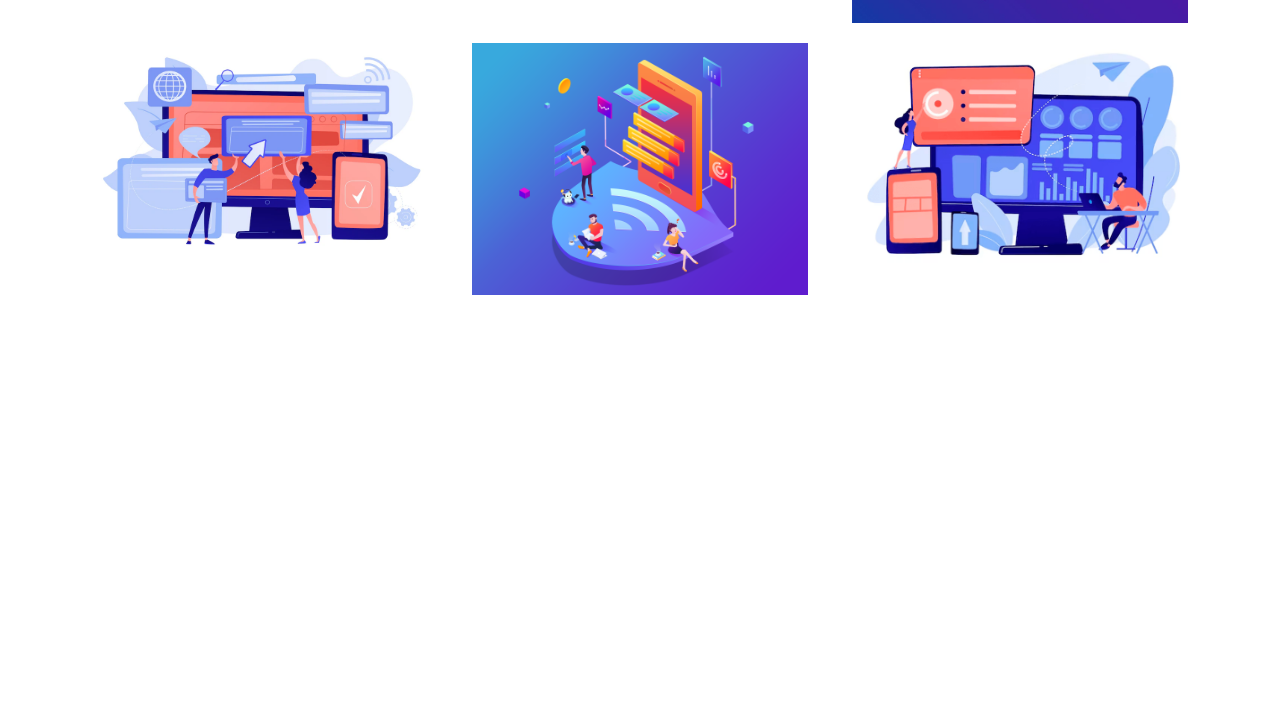
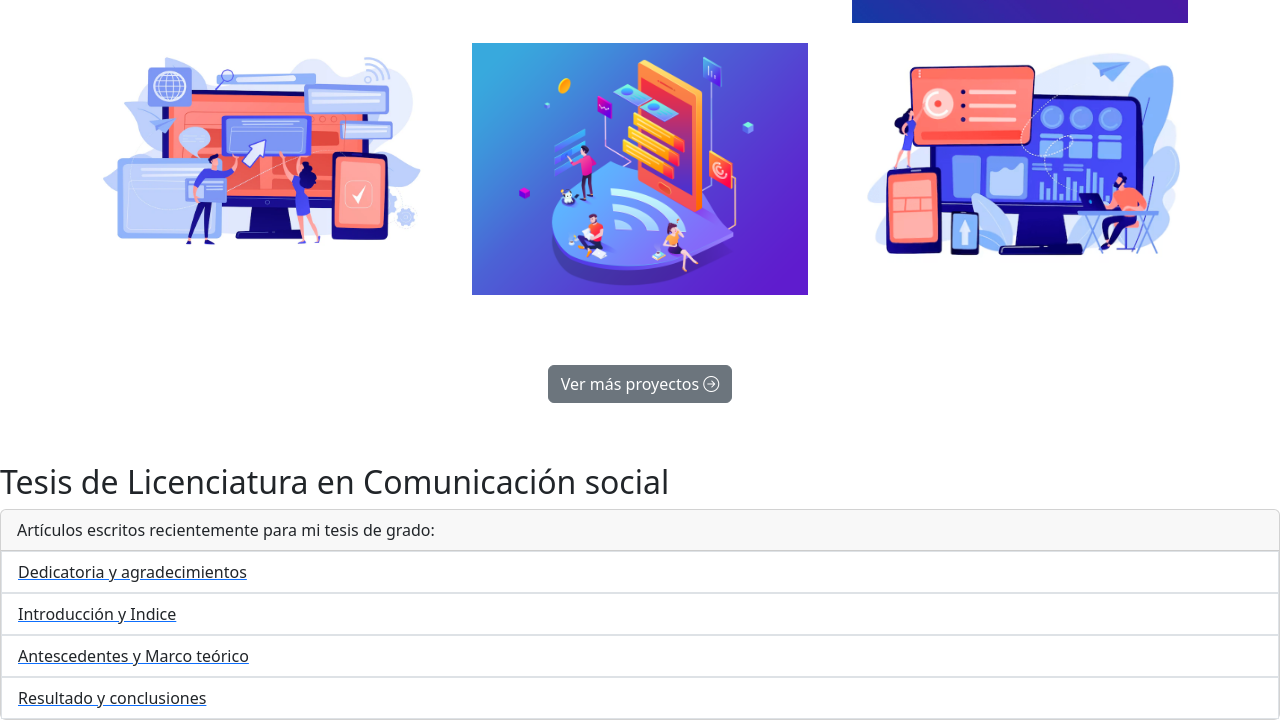
Before and after one commit to georginacostilla/proyectoPortfolio-freeCodeCamp, a plain HTML site: page index.html in a window 1280 px wide. Shown: the part 2590-3310 px from the top of the page. Before the commit the page ends 2975 px from the top, so only its background shows below. Drawn offline with nearby package versions, Linux system fonts and the light colour scheme.

Commit message:
se agrega sección Articulos de mi Tesis

```diff
--- a/css/style.css
+++ b/css/style.css
@@ -145,14 +145,16 @@
     position: relative;
 }
 
-.overley .iconos-contenedor{
-    display: flex;
-}
-
 .overley i{
     color: black;
     font-size: 60px;
     margin: 10px;
+}
+
+.btn-secondary {
+    font-size: 1.1rem;
+    margin: 20px;
+    font-weight: bold;
 }
 
 /*oculta el icono en dispositivos pequeños*/
@@ -166,4 +168,15 @@
 @media screen and (min-width: 700px) {
     .contenidoInferiorImg {
         max-width: 600px
-    }}
+    }
+}
+
+@media screen and (max-width: 400px){
+    .overley p{
+        font-size: 18px;
+    }
+
+    .overley i{
+        font-size: 30px;
+    }
+}
--- a/index.html
+++ b/index.html
@@ -1,5 +1,6 @@
 <!DOCTYPE html>
 <html lang="es">
+
 <head>
     <meta charset="UTF-8">
     <meta name="author" content="Georgina Costilla">
@@ -9,12 +10,16 @@
     <title>Proyecto: Portafolio con Bootstrap para free code camp</title>
     <link rel="stylesheet" href="./css/style.css">
     <link rel="icon" href="./img/portafolio-icon.png" type="image/x-icon">
-    <link href="https://cdn.jsdelivr.net/npm/bootstrap@5.3.2/dist/css/bootstrap.min.css" rel="stylesheet" integrity="sha384-T3c6CoIi6uLrA9TneNEoa7RxnatzjcDSCmG1MXxSR1GAsXEV/Dwwykc2MPK8M2HN" crossorigin="anonymous">
+    <link href="https://cdn.jsdelivr.net/npm/bootstrap@5.3.2/dist/css/bootstrap.min.css" rel="stylesheet"
+        integrity="sha384-T3c6CoIi6uLrA9TneNEoa7RxnatzjcDSCmG1MXxSR1GAsXEV/Dwwykc2MPK8M2HN" crossorigin="anonymous">
     <link rel="preconnect" href="https://fonts.googleapis.com">
     <link rel="preconnect" href="https://fonts.gstatic.com" crossorigin>
-    <link href="https://fonts.googleapis.com/css2?family=Caveat&family=Dancing+Script&family=Roboto+Mono&family=Satisfy&display=swap" rel="stylesheet">
+    <link
+        href="https://fonts.googleapis.com/css2?family=Caveat&family=Dancing+Script&family=Roboto+Mono&family=Satisfy&display=swap"
+        rel="stylesheet">
     <link rel="stylesheet" href="https://cdn.jsdelivr.net/npm/bootstrap-icons@1.11.2/font/bootstrap-icons.min.css">
 </head>
+
 <body>
     <nav class="navbar navbar-expand-md navbar light ">
         <div class="container-fluid">
@@ -23,7 +28,8 @@
                 <span class="navbar-toggler-icon"></span>
             </button>
             <div class="collapse navbar-collapse" id="navbar-toggler">
-                <a class="navbar-brand" href="#"><img src="./img/portafolio-icon.png" alt="icono-portafolio" id="imgIcono"></a>
+                <a class="navbar-brand" href="#"><img src="./img/portafolio-icon.png" alt="icono-portafolio"
+                        id="imgIcono"></a>
                 <ul class="navbar-nav d-flex justify-content-center align-items-center">
                     <li class="nav-item">
                         <a class="nav-link active" aria-current="page" href="#">Sobre mí</a>
@@ -44,20 +50,24 @@
 
     <section class="hero align-items-stretch">
         <div class="heroPrincipal d-flex flex-column justify-content-center align-items-center">
-            <img src="./img/photo.png"class="rounded-circle photo" alt="foto de perfil">
+            <img src="./img/photo.png" class="rounded-circle photo" alt="foto de perfil">
             <h2>Hello! Soy Georgina</h2><br>
             <h4>Un poco sobre mí..</h4>
             <h5>
-                Mi nombre es Georgina Costilla, tengo 32 años; el año 2021 me recibí de Técnica Universitaria en Ciencias de la comunicación social y actualmente estoy
+                Mi nombre es Georgina Costilla, tengo 32 años; el año 2021 me recibí de Técnica Universitaria en
+                Ciencias de la comunicación social y actualmente estoy
                 escribiendo mi tesis de Licenciatura en la UNT; de manera paralela en el año 2020 empecé mis estudios de
-                Programación en la UNT - FRT y hace relativamente poco tiempo gane una beca, en programación full stack en Rolling Code
+                Programación en la UNT - FRT y hace relativamente poco tiempo gane una beca, en programación full stack
+                en Rolling Code
                 School🚀
                 Mi objetivo en lo académico, siempre fue tratar de fusionar los
-                conocimientos adquiridos en Comunicación y Programación, tanto para mi crecimiento personal, profesional y
+                conocimientos adquiridos en Comunicación y Programación, tanto para mi crecimiento personal, profesional
+                y
                 en un futuro en lo laboral.
             </h5>
             <div>
-                <img class="contenidoInferiorImg img-fluid w-50 h-50 mt-3" src="./img/hero-inferior.svg" alt="Imagen de HTML, CSS, JavaScript y React">
+                <img class="contenidoInferiorImg img-fluid w-50 h-50 mt-3" src="./img/hero-inferior.svg"
+                    alt="Imagen de HTML, CSS, JavaScript y React">
             </div>
         </div>
     </section>
@@ -88,7 +98,8 @@
                         <p class="diseñoTitulo">Desarrollo web</p>
                         <i class="bi bi-code"></i>
                     </div>
-                    <p>Creación y mantenimiento de sitios web, abarcando aspectos del front-end (interfaz visible para los usuarios) y el back-end (lógica y funcionamiento detrás de escena)</p>
+                    <p>Creación y mantenimiento de sitios web, abarcando aspectos del front-end (interfaz visible para
+                        los usuarios) y el back-end (lógica y funcionamiento detrás de escena)</p>
                     <div class="mt-4 mb-4">
                         <span class="badge text-bg-primary">html</span>
                         <span class="badge text-bg-primary">css</span>
@@ -101,7 +112,8 @@
                         <p class="diseñoTitulo">Community manager</p>
                         <i class="bi bi-laptop"></i>
                     </div>
-                    <p>Gestión y desarrollo de la presencia online de una marca, empresa o comunidad en redes sociales. Incluye creaación de contenido, interacción con la audiencia, etc.</p>
+                    <p>Gestión y desarrollo de la presencia online de una marca, empresa o comunidad en redes sociales.
+                        Incluye creaación de contenido, interacción con la audiencia, etc.</p>
                     <div class="mt-4 mb-4">
                         <span class="badge text-bg-primary">Redes Sociales</span>
                         <span class="badge text-bg-primary">Contenido Digital</span>
@@ -113,7 +125,8 @@
                         <p class="diseñoTitulo">Comunicación Institucional</p>
                         <i class="bi bi-pencil-square"></i>
                     </div>
-                    <p>Estrategias y prácticas de comunicación utilizadas hacia una institución con el objetivo de gestionar y transmitir la imagen, valores, etc. de manera coherente y efectiva.</p>
+                    <p>Estrategias y prácticas de comunicación utilizadas hacia una institución con el objetivo de
+                        gestionar y transmitir la imagen, valores, etc. de manera coherente y efectiva.</p>
                     <div class="mt-4 mb-4 ">
                         <span class="badge text-bg-primary">Identidad Corporativa</span>
                         <span class="badge text-bg-primary">Relaciones Públicas</span>
@@ -125,7 +138,7 @@
     </section>
 
     <section class="proyectoReciente d-flex flex-column">
-        <h2 class="seccionTitulo text-center">Mis proyectos📂</h2>
+        <h2 class="seccionTitulo text-center">Mis proyectos de Programación📂</h2>
         <div class="container text-center proyecto-contenedor">
             <div class="row">
                 <div class="col-12 col-md-6 col-lg-4">
@@ -135,10 +148,12 @@
                             <p>Proyecto 1</p>
                             <div class="iconos-contenedor">
                                 <div>
-                                    <a href="https://github.com/georginacostilla" target="_blank" rel="noopener noreferrer">
+                                    <a href="https://github.com/georginacostilla" target="_blank"
+                                        rel="noopener noreferrer">
                                         <i class="bi bi-github"></i>
                                     </a>
-                                    <a href="" target="_blank" rel="noopener noreferrer"> <!--AGREGAR LINK DEL PROYECTO-->
+                                    <a href="" target="_blank" rel="noopener noreferrer">
+                                        <!--AGREGAR LINK DEL PROYECTO-->
                                         <i class="bi bi-link"></i>
                                     </a>
                                 </div>
@@ -154,10 +169,12 @@
                             <p>Proyecto 2</p>
                             <div class="iconos-contenedor">
                                 <div>
-                                    <a href="https://github.com/georginacostilla" target="_blank" rel="noopener noreferrer">
+                                    <a href="https://github.com/georginacostilla" target="_blank"
+                                        rel="noopener noreferrer">
                                         <i class="bi bi-github"></i>
                                     </a>
-                                    <a href="" target="_blank" rel="noopener noreferrer"> <!--AGREGAR LINK DEL PROYECTO-->
+                                    <a href="" target="_blank" rel="noopener noreferrer">
+                                        <!--AGREGAR LINK DEL PROYECTO-->
                                         <i class="bi bi-link"></i>
                                     </a>
                                 </div>
@@ -173,10 +190,12 @@
                             <p>Proyecto 3</p>
                             <div class="iconos-contenedor">
                                 <div>
-                                    <a href="https://github.com/georginacostilla" target="_blank" rel="noopener noreferrer">
+                                    <a href="https://github.com/georginacostilla" target="_blank"
+                                        rel="noopener noreferrer">
                                         <i class="bi bi-github"></i>
                                     </a>
-                                    <a href="" target="_blank" rel="noopener noreferrer"> <!--AGREGAR LINK DEL PROYECTO-->
+                                    <a href="" target="_blank" rel="noopener noreferrer">
+                                        <!--AGREGAR LINK DEL PROYECTO-->
                                         <i class="bi bi-link"></i>
                                     </a>
                                 </div>
@@ -190,12 +209,14 @@
                         <img src="./img/img-4.webp" alt="Proyecto 4">
                         <div class="overley">
                             <p>Proyecto 4</p>
-                            <div class="iconos-contenedor">
+                            <div class="d-flex">
                                 <div>
-                                    <a href="https://github.com/georginacostilla" target="_blank" rel="noopener noreferrer">
+                                    <a href="https://github.com/georginacostilla" target="_blank"
+                                        rel="noopener noreferrer">
                                         <i class="bi bi-github"></i>
                                     </a>
-                                    <a href="" target="_blank" rel="noopener noreferrer"> <!--AGREGAR LINK DEL PROYECTO-->
+                                    <a href="" target="_blank" rel="noopener noreferrer">
+                                        <!--AGREGAR LINK DEL PROYECTO-->
                                         <i class="bi bi-link"></i>
                                     </a>
                                 </div>
@@ -211,10 +232,12 @@
                             <p>Proyecto 5</p>
                             <div class="iconos-contenedor">
                                 <div>
-                                    <a href="https://github.com/georginacostilla" target="_blank" rel="noopener noreferrer">
+                                    <a href="https://github.com/georginacostilla" target="_blank"
+                                        rel="noopener noreferrer">
                                         <i class="bi bi-github"></i>
                                     </a>
-                                    <a href="" target="_blank" rel="noopener noreferrer"> <!--AGREGAR LINK DEL PROYECTO-->
+                                    <a href="" target="_blank" rel="noopener noreferrer">
+                                        <!--AGREGAR LINK DEL PROYECTO-->
                                         <i class="bi bi-link"></i>
                                     </a>
                                 </div>
@@ -230,10 +253,12 @@
                             <p>Proyecto 6</p>
                             <div class="iconos-contenedor">
                                 <div>
-                                    <a href="https://github.com/georginacostilla" target="_blank" rel="noopener noreferrer">
+                                    <a href="https://github.com/georginacostilla" target="_blank"
+                                        rel="noopener noreferrer">
                                         <i class="bi bi-github"></i>
                                     </a>
-                                    <a href="" target="_blank" rel="noopener noreferrer"> <!--AGREGAR LINK DEL PROYECTO-->
+                                    <a href="" target="_blank" rel="noopener noreferrer">
+                                        <!--AGREGAR LINK DEL PROYECTO-->
                                         <i class="bi bi-link"></i>
                                     </a>
                                 </div>
@@ -241,13 +266,45 @@
                         </div>
                     </div>
                 </div>
-
             </div>
-
         </div>
+        <div class="text-center">
+            <a href="https://github.com/georginacostilla" target="_blank"
+            rel="noopener noreferrer">
+                <button type="button" class="btn btn-secondary">Ver más proyectos <i class="bi bi-arrow-right-circle"></i></button>
+            </a>
         </div>
     </section>
 
-    <script src="https://cdn.jsdelivr.net/npm/bootstrap@5.3.2/dist/js/bootstrap.bundle.min.js" integrity="sha384-C6RzsynM9kWDrMNeT87bh95OGNyZPhcTNXj1NW7RuBCsyN/o0jlpcV8Qyq46cDfL" crossorigin="anonymous"></script>
+    <section class="articulos justify-content-start">
+        <h2>Tesis de Licenciatura en Comunicación social</h2>
+        <div class="card">
+            <div class="card-header">
+              Artículos escritos recientemente para mi tesis de grado:
+            </div>
+            <ul class="list-group list-group-flush">
+                <a href="https://docs.google.com/document/d/1LCBX0_PQvqP8nQQLdGmsGVTLvi8Xh__fWG-BGWzFszw/edit?usp=sharing" target="_blank" rel="noopener noreferrer">
+                    <li class="list-group-item">Dedicatoria y agradecimientos</li>
+                </a> <!--AGREGAR LINK DE LOS TEXTOS QUE ESCRIBIRE PARA MI TESOS DE GRADO-->
+
+                <a href="https://docs.google.com/document/d/1LCBX0_PQvqP8nQQLdGmsGVTLvi8Xh__fWG-BGWzFszw/edit?usp=sharing" target="_blank" rel="noopener noreferrer">
+                    <li class="list-group-item">Introducción y Indice</li>
+                </a> <!--AGREGAR LINK DE LOS TEXTOS QUE ESCRIBIRE PARA MI TESOS DE GRADO-->
+
+                <a href="https://docs.google.com/document/d/1LCBX0_PQvqP8nQQLdGmsGVTLvi8Xh__fWG-BGWzFszw/edit?usp=sharing" target="_blank" rel="noopener noreferrer">
+                    <li class="list-group-item">Antescedentes y Marco teórico</li>
+                </a> <!--AGREGAR LINK DE LOS TEXTOS QUE ESCRIBIRE PARA MI TESOS DE GRADO-->
+
+                <a href="https://docs.google.com/document/d/1LCBX0_PQvqP8nQQLdGmsGVTLvi8Xh__fWG-BGWzFszw/edit?usp=sharing" target="_blank" rel="noopener noreferrer">
+                    <li class="list-group-item">Resultado y conclusiones</li>
+                </a> <!--AGREGAR LINK DE LOS TEXTOS QUE ESCRIBIRE PARA MI TESOS DE GRADO-->
+            </ul>
+          </div>
+    </section>
+
+    <script src="https://cdn.jsdelivr.net/npm/bootstrap@5.3.2/dist/js/bootstrap.bundle.min.js"
+        integrity="sha384-C6RzsynM9kWDrMNeT87bh95OGNyZPhcTNXj1NW7RuBCsyN/o0jlpcV8Qyq46cDfL"
+        crossorigin="anonymous">
+    </script>
 </body>
 </html>
```
Lines whose indentation alone changed are shown as unchanged.
